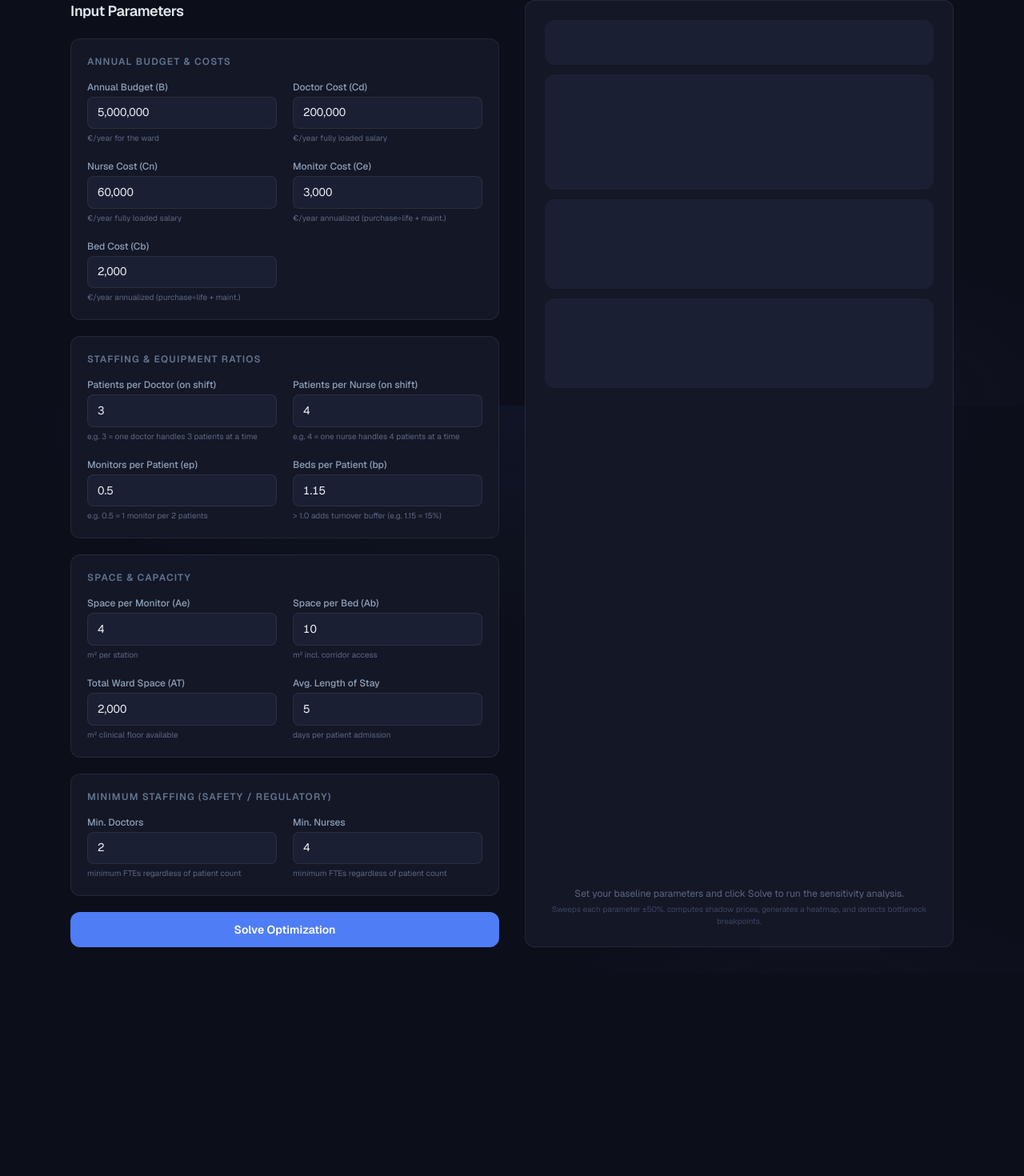
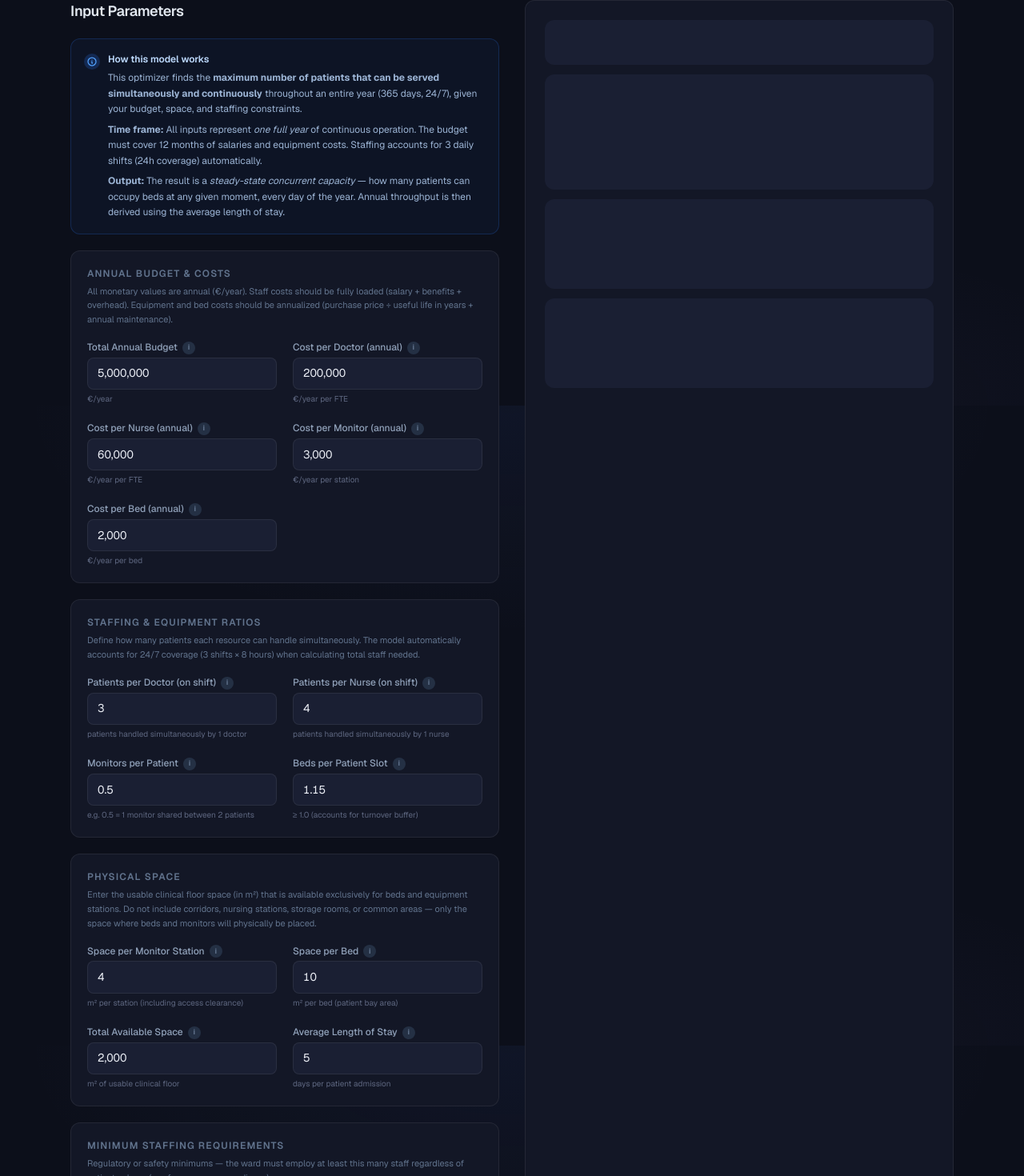
Before and after one commit to akrinkieu2025-byte/Computational-Thinking-Project, a Next.js app in the folder webapp/: page /sensitivity in a window 1280 px wide. Shown: the part 293-1763 px from the top of the page at 80% size. Before the commit the page ends 1509 px from the top, so only its background shows below. Built offline with nearby package versions, Linux system fonts and the light colour scheme.

Commit message:
Improve InputForm UX: add info tooltips, model explainer, and section descriptions

```diff
--- a/webapp/components/InputForm.tsx
+++ b/webapp/components/InputForm.tsx
@@ -1,7 +1,7 @@
 "use client";
 
-import { useState, useCallback } from "react";
-import { motion } from "framer-motion";
+import { useState, useCallback, useRef, useEffect } from "react";
+import { motion, AnimatePresence } from "framer-motion";
 import { SolverInput } from "@/lib/solver";
 
 interface InputFormProps {
@@ -18,40 +18,44 @@ interface FieldDef {
   tooltip: string;
 }
 
-const sections: { title: string; fields: FieldDef[] }[] = [
+const sections: { title: string; description: string; fields: FieldDef[] }[] = [
   {
     title: "Annual Budget & Costs",
+    description: "All monetary values are annual (€/year). Staff costs should be fully loaded (salary + benefits + overhead). Equipment and bed costs should be annualized (purchase price ÷ useful life in years + annual maintenance).",
     fields: [
-      { key: "B", label: "Annual Budget (B)", hint: "€/year for the ward", tooltip: "Total annual operating budget for staffing and equipment" },
-      { key: "Cd", label: "Doctor Cost (Cd)", hint: "€/year fully loaded salary", tooltip: "Annual cost per doctor FTE including benefits & overhead" },
-      { key: "Cn", label: "Nurse Cost (Cn)", hint: "€/year fully loaded salary", tooltip: "Annual cost per nurse FTE including benefits & overhead" },
-      { key: "Ce", label: "Monitor Cost (Ce)", hint: "€/year annualized (purchase÷life + maint.)", tooltip: "Annualized cost per monitoring station (purchase price ÷ useful life + annual maintenance)" },
-      { key: "Cb", label: "Bed Cost (Cb)", hint: "€/year annualized (purchase÷life + maint.)", tooltip: "Annualized cost per hospital bed (purchase price ÷ useful life + annual maintenance)" },
+      { key: "B", label: "Total Annual Budget", hint: "€/year", tooltip: "The total annual operating budget available for this ward or unit. This covers all staff salaries, equipment lease/depreciation, and bed costs for one full year of continuous operation." },
+      { key: "Cd", label: "Cost per Doctor (annual)", hint: "€/year per FTE", tooltip: "Fully loaded annual cost for one full-time equivalent (FTE) doctor. Include: base salary, benefits, insurance, training, and administrative overhead. Example: €200,000/year is typical for a senior physician in Western Europe." },
+      { key: "Cn", label: "Cost per Nurse (annual)", hint: "€/year per FTE", tooltip: "Fully loaded annual cost for one full-time equivalent (FTE) nurse. Include: base salary, benefits, insurance, training, and administrative overhead. Example: €60,000/year is typical for a registered nurse in Western Europe." },
+      { key: "Ce", label: "Cost per Monitor (annual)", hint: "€/year per station", tooltip: "Annualized cost of one monitoring station. Calculate as: (Purchase price ÷ Expected useful life in years) + Annual maintenance cost. Example: A €15,000 monitor lasting 5 years with €500/year maintenance = €3,500/year." },
+      { key: "Cb", label: "Cost per Bed (annual)", hint: "€/year per bed", tooltip: "Annualized cost of one hospital bed. Calculate as: (Purchase price ÷ Expected useful life in years) + Annual maintenance/linen cost. Example: A €8,000 bed lasting 4 years with €200/year maintenance = €2,200/year." },
     ],
   },
   {
     title: "Staffing & Equipment Ratios",
+    description: "Define how many patients each resource can handle simultaneously. The model automatically accounts for 24/7 coverage (3 shifts × 8 hours) when calculating total staff needed.",
     fields: [
-      { key: "pd", label: "Patients per Doctor (on shift)", hint: "e.g. 3 = one doctor handles 3 patients at a time", tooltip: "How many patients one on-duty doctor manages simultaneously. The model accounts for 3-shift (24h) coverage automatically." },
-      { key: "np", label: "Patients per Nurse (on shift)", hint: "e.g. 4 = one nurse handles 4 patients at a time", tooltip: "How many patients one on-duty nurse manages simultaneously. The model accounts for 3-shift (24h) coverage automatically." },
-      { key: "ep", label: "Monitors per Patient (ep)", hint: "e.g. 0.5 = 1 monitor per 2 patients", tooltip: "Monitoring stations required per concurrent patient" },
-      { key: "bp", label: "Beds per Patient (bp)", hint: "> 1.0 adds turnover buffer (e.g. 1.15 = 15%)", tooltip: "Physical beds per patient-slot; >1 accounts for admission/discharge turnover" },
+      { key: "pd", label: "Patients per Doctor (on shift)", hint: "patients handled simultaneously by 1 doctor", tooltip: "How many patients one on-duty doctor can safely manage at the same time during a single shift. The model multiplies by 3 to cover 24/7 shifts (so if you enter 3, you need 1 doctor FTE per patient-slot to provide round-the-clock coverage). Lower values = higher quality care but more doctors needed." },
+      { key: "np", label: "Patients per Nurse (on shift)", hint: "patients handled simultaneously by 1 nurse", tooltip: "How many patients one on-duty nurse can safely manage at the same time during a single shift. The model multiplies by 3 to cover 24/7 shifts. ICU typically uses 1–2, general ward 4–6, step-down 3–4." },
+      { key: "ep", label: "Monitors per Patient", hint: "e.g. 0.5 = 1 monitor shared between 2 patients", tooltip: "Number of monitoring stations needed per concurrent patient. Use 1.0 if every patient needs their own dedicated monitor (e.g. ICU). Use 0.5 if monitors can be shared between 2 patients (e.g. general ward where not everyone is continuously monitored)." },
+      { key: "bp", label: "Beds per Patient Slot", hint: "≥ 1.0 (accounts for turnover buffer)", tooltip: "Physical beds needed per patient-slot. Should be ≥ 1.0. Values above 1 provide a buffer for admission/discharge overlap — e.g. 1.15 means 15% extra beds to handle turnover without blocking new admissions. A value of 1.0 means perfect utilization (unrealistic in practice)." },
     ],
   },
   {
-    title: "Space & Capacity",
+    title: "Physical Space",
+    description: "Enter the usable clinical floor space (in m²) that is available exclusively for beds and equipment stations. Do not include corridors, nursing stations, storage rooms, or common areas — only the space where beds and monitors will physically be placed.",
     fields: [
-      { key: "Ae", label: "Space per Monitor (Ae)", hint: "m² per station", tooltip: "Floor space required per monitoring station" },
-      { key: "Ab", label: "Space per Bed (Ab)", hint: "m² incl. corridor access", tooltip: "Floor space per bed including patient bay and corridor" },
-      { key: "AT", label: "Total Ward Space (AT)", hint: "m² clinical floor available", tooltip: "Total available clinical floor space for the ward" },
-      { key: "avgLOS", label: "Avg. Length of Stay", hint: "days per patient admission", tooltip: "Average number of days a patient stays in the ward. Used to estimate annual patient throughput." },
+      { key: "Ae", label: "Space per Monitor Station", hint: "m² per station (including access clearance)", tooltip: "Floor area required per monitoring station in square meters. Include the equipment footprint plus required clearance for staff access and maintenance. Typical range: 3–6 m² depending on equipment type." },
+      { key: "Ab", label: "Space per Bed", hint: "m² per bed (patient bay area)", tooltip: "Floor area required per hospital bed in square meters. Include the bed footprint, bedside space for staff, visitor chair, and bedside equipment. Typical single room: 12–15 m², shared bay: 8–10 m² per bed." },
+      { key: "AT", label: "Total Available Space", hint: "m² of usable clinical floor", tooltip: "Total usable floor space (in m²) available for placing beds and monitoring equipment. This should only be the deployable area — exclude hallways, nursing stations, break rooms, storage, and utility rooms. These typically consume 40–60% of gross floor area." },
+      { key: "avgLOS", label: "Average Length of Stay", hint: "days per patient admission", tooltip: "Average number of days a patient occupies a bed before discharge. Used to convert concurrent capacity into annual patient throughput: Annual Patients ≈ Concurrent Capacity × 365 ÷ Avg LOS. Example: 20 concurrent patients with 5-day LOS ≈ 1,460 patients/year." },
     ],
   },
   {
-    title: "Minimum Staffing (Safety / Regulatory)",
+    title: "Minimum Staffing Requirements",
+    description: "Regulatory or safety minimums — the ward must employ at least this many staff regardless of patient volume (e.g. for emergency readiness).",
     fields: [
-      { key: "dMin", label: "Min. Doctors", hint: "minimum FTEs regardless of patient count", tooltip: "Regulatory or safety minimum number of doctor FTEs. The ward must have at least this many doctors even at low patient volumes." },
-      { key: "nMin", label: "Min. Nurses", hint: "minimum FTEs regardless of patient count", tooltip: "Regulatory or safety minimum number of nurse FTEs. The ward must have at least this many nurses even at low patient volumes." },
+      { key: "dMin", label: "Minimum Doctors", hint: "FTEs (regulatory floor)", tooltip: "The minimum number of doctor FTEs required by regulation or hospital policy, regardless of how many patients are present. This ensures the ward always has baseline medical coverage even during low-census periods." },
+      { key: "nMin", label: "Minimum Nurses", hint: "FTEs (regulatory floor)", tooltip: "The minimum number of nurse FTEs required by regulation or hospital policy, regardless of how many patients are present. This ensures the ward always has baseline nursing coverage." },
     ],
   },
 ];
@@ -77,6 +81,50 @@ function sanitize(raw: string): string {
   return raw.replace(/[^0-9.,-]/g, "");
 }
 
+/** Info tooltip button component */
+function InfoTooltip({ text }: { text: string }) {
+  const [open, setOpen] = useState(false);
+  const ref = useRef<HTMLDivElement>(null);
+
+  useEffect(() => {
+    if (!open) return;
+    const handler = (e: MouseEvent) => {
+      if (ref.current && !ref.current.contains(e.target as Node)) {
+        setOpen(false);
+      }
+    };
+    document.addEventListener("mousedown", handler);
+    return () => document.removeEventListener("mousedown", handler);
+  }, [open]);
+
+  return (
+    <div className="relative inline-block" ref={ref}>
+      <button
+        type="button"
+        onClick={() => setOpen(!open)}
+        className="ml-1.5 inline-flex items-center justify-center w-4 h-4 rounded-full bg-slate-700/60 hover:bg-blue-500/30 hover:text-blue-300 text-slate-500 text-[9px] font-bold leading-none transition-colors focus:outline-none focus:ring-1 focus:ring-blue-500/50"
+        aria-label="More info"
+      >
+        i
+      </button>
+      <AnimatePresence>
+        {open && (
+          <motion.div
+            initial={{ opacity: 0, y: -4, scale: 0.95 }}
+            animate={{ opacity: 1, y: 0, scale: 1 }}
+            exit={{ opacity: 0, y: -4, scale: 0.95 }}
+            transition={{ duration: 0.15 }}
+            className="absolute z-50 bottom-full left-1/2 -translate-x-1/2 mb-2 w-64 rounded-lg bg-slate-800 border border-slate-600/50 shadow-xl shadow-black/30 p-3 text-xs text-slate-300 leading-relaxed"
+          >
+            <div className="absolute bottom-0 left-1/2 -translate-x-1/2 translate-y-1/2 rotate-45 w-2 h-2 bg-slate-800 border-r border-b border-slate-600/50" />
+            {text}
+          </motion.div>
+        )}
+      </AnimatePresence>
+    </div>
+  );
+}
+
 export default function InputForm({ values, onChange, onSolve, loading }: InputFormProps) {
   // Track which field is being edited (so we show raw text, not formatted)
   const [editing, setEditing] = useState<keyof SolverInput | null>(null);
@@ -84,7 +132,6 @@ export default function InputForm({ values, onChange, onSolve, loading }: InputF
 
   const handleFocus = useCallback((key: keyof SolverInput) => {
     setEditing(key);
-    // Show the raw number (no commas) so the user can edit naturally
     setRawText(values[key] === 0 ? "0" : String(values[key]));
   }, [values]);
 
@@ -98,7 +145,6 @@ export default function InputForm({ values, onChange, onSolve, loading }: InputF
   const handleChange = useCallback((key: keyof SolverInput, val: string) => {
     const clean = sanitize(val);
     setRawText(clean);
-    // Update live so solver always has the latest value
     const parsed = parseRaw(clean);
     onChange({ ...values, [key]: parsed });
   }, [values, onChange]);
@@ -116,6 +162,33 @@ export default function InputForm({ values, onChange, onSolve, loading }: InputF
         Input Parameters
       </h2>
 
+      {/* Model context explainer */}
+      <motion.div
+        initial={{ opacity: 0, y: 12 }}
+        animate={{ opacity: 1, y: 0 }}
+        className="rounded-xl border border-blue-500/20 bg-blue-500/5 p-4"
+      >
+        <div className="flex items-start gap-2.5">
+          <div className="mt-0.5 flex-shrink-0 w-5 h-5 rounded-full bg-blue-500/20 flex items-center justify-center">
+            <svg className="w-3 h-3 text-blue-400" fill="none" viewBox="0 0 24 24" stroke="currentColor" strokeWidth={2.5}>
+              <path strokeLinecap="round" strokeLinejoin="round" d="M13 16h-1v-4h-1m1-4h.01M12 2a10 10 0 100 20 10 10 0 000-20z" />
+            </svg>
+          </div>
+          <div className="text-xs text-blue-200/80 leading-relaxed">
+            <p className="font-semibold text-blue-200 mb-1">How this model works</p>
+            <p className="mb-1.5">
+              This optimizer finds the <strong>maximum number of patients that can be served simultaneously and continuously</strong> throughout an entire year (365 days, 24/7), given your budget, space, and staffing constraints.
+            </p>
+            <p className="mb-1.5">
+              <strong>Time frame:</strong> All inputs represent <em>one full year</em> of continuous operation. The budget must cover 12 months of salaries and equipment costs. Staffing accounts for 3 daily shifts (24h coverage) automatically.
+            </p>
+            <p>
+              <strong>Output:</strong> The result is a <em>steady-state concurrent capacity</em> — how many patients can occupy beds at any given moment, every day of the year. Annual throughput is then derived using the average length of stay.
+            </p>
+          </div>
+        </div>
+      </motion.div>
+
       {sections.map((section, si) => (
         <motion.div
           key={section.title}
@@ -124,9 +197,12 @@ export default function InputForm({ values, onChange, onSolve, loading }: InputF
           transition={{ delay: si * 0.08 }}
           className="card p-5"
         >
-          <h3 className="mb-4 text-xs font-semibold text-slate-500 uppercase tracking-widest">
+          <h3 className="mb-1.5 text-xs font-semibold text-slate-500 uppercase tracking-widest">
             {section.title}
           </h3>
+          <p className="mb-4 text-[11px] text-slate-500 leading-relaxed">
+            {section.description}
+          </p>
           <div className="grid grid-cols-1 gap-5 sm:grid-cols-2">
             {section.fields.map((f) => {
               const isEditing = editing === f.key;
@@ -136,8 +212,9 @@ export default function InputForm({ values, onChange, onSolve, loading }: InputF
 
               return (
                 <div key={f.key}>
-                  <label className="block mb-1 text-xs font-medium text-slate-400">
+                  <label className="flex items-center mb-1 text-xs font-medium text-slate-400">
                     {f.label}
+                    <InfoTooltip text={f.tooltip} />
                   </label>
                   <input
                     type="text"
```
